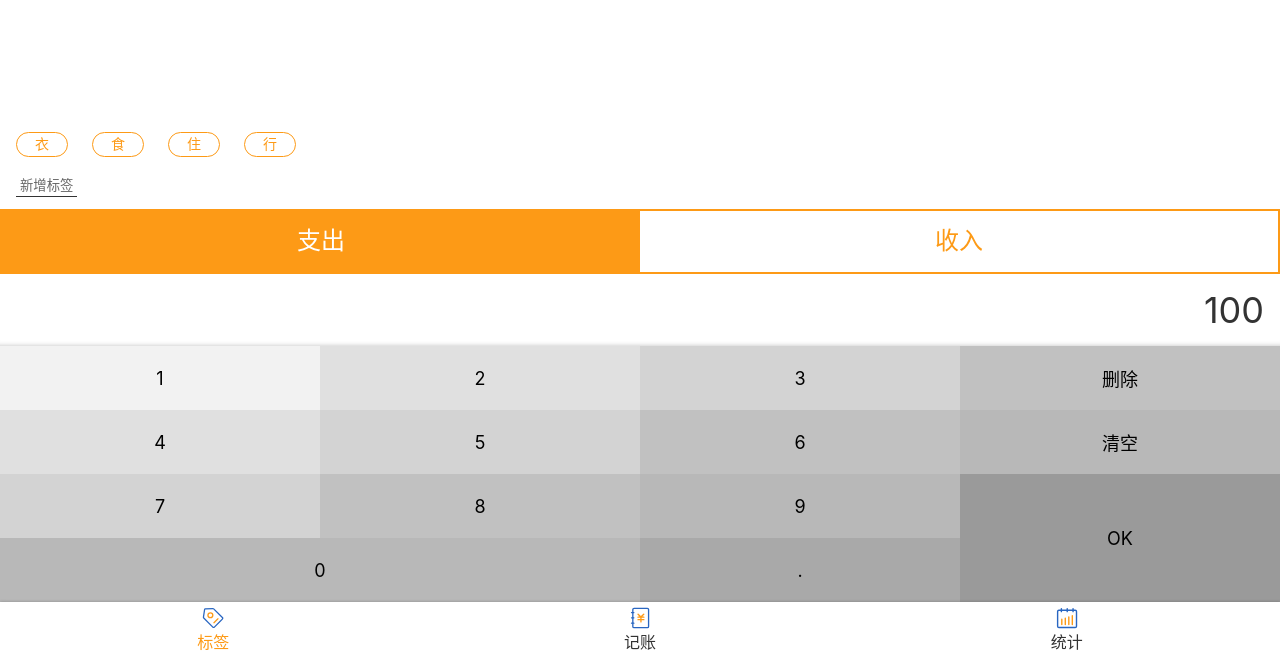
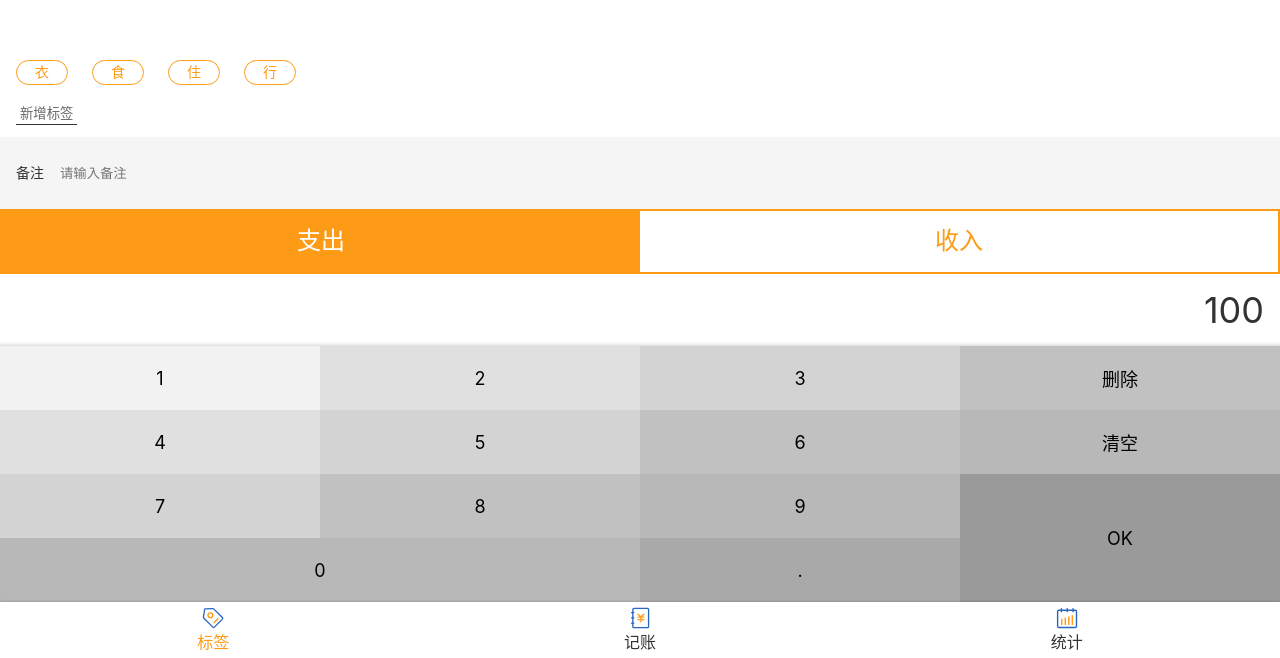
Before and after one commit to LiMiu331/keep-money-react, a React app: page /tags in a window 1280 px wide. Shown: the part 142-800 px from the top of the page. Built offline with nearby package versions, Linux system fonts and the light colour scheme.

Commit message:
finish NotesSection Component

```diff
--- a/src/pages/Tags/NotesSection.tsx
+++ b/src/pages/Tags/NotesSection.tsx
@@ -1,6 +1,7 @@
 import styled from "styled-components";
+import React, {useState} from "react";
 
-const NotesSection = styled.section`
+const NotesSectionUI = styled.section`
 background: #f5f5f5;
 padding: 0 16px;
 font-size: 14px;
@@ -20,4 +21,18 @@ font-size: 14px;
     }
   }
 `
+const NotesSection:React.FC = () => {
+    const [note,setNote] = useState('')
+    return(
+        <NotesSectionUI>
+        <label>
+            <span>备注</span>
+            <input type="text" placeholder={'请输入备注'}
+                   value={note}
+                   onChange={(e) => setNote(e.target.value)}
+            />
+        </label>
+        </NotesSectionUI>
+    )
+}
 export default NotesSection;
```
